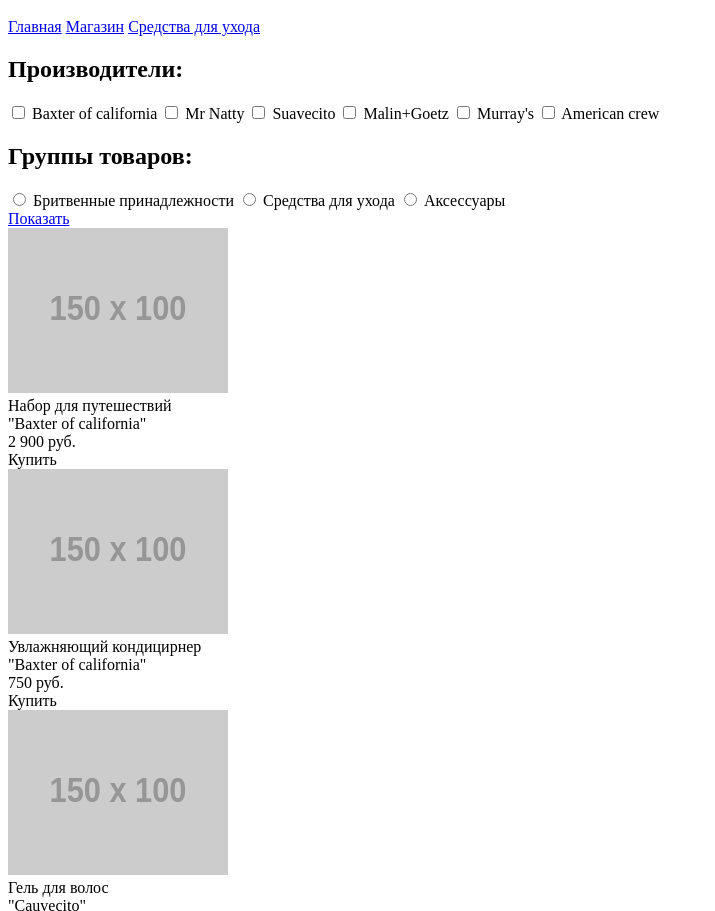
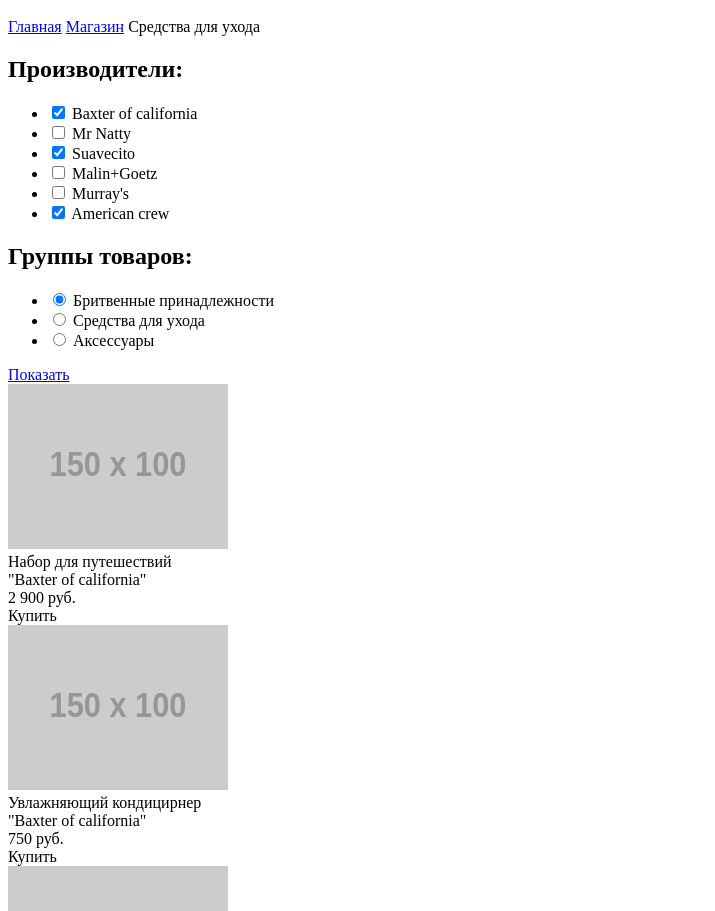
Before and after one commit to spololin/html_Basic, a plain HTML site: page catalog.html in a window 1280 px wide. Shown: the part 220-1131 px from the top of the page, without its empty margins (0-715 px from the left). Drawn offline with Linux system fonts and the light colour scheme; placeholder pictures from the web are drawn by us.

Commit message:
no message

```diff
--- a/catalog.html
+++ b/catalog.html
@@ -8,7 +8,7 @@
     <body class="inner-page">
         <header class="main-header">
             <div class="container clearfix">
-                <nav>
+                <nav class="main-navigation">
                     <ul>
                         <li>
                             <a href="#">Главная</a>
@@ -35,45 +35,71 @@
                 </div>
             </div>
         </header>
+
         <div class="container">
             <h1>Средства для ухода</h1>
-            <div class="breadcrumbs clearfix">
-                <a href="#">Главная</a>
-                <a href="#">Магазин</a>
-                <a href="#" class="active">Средства для ухода</a>
-            </div>
-            <aside class="sidebar clearfix">
+            <nav class="breadcrumbs clearfix">
+                <a class="breadcrumbs-item" href="#">Главная</a>
+                <a class="breadcrumbs-item" href="#">Магазин</a>
+                <span class="breadcrumbs-item">Средства для ухода</a>
+            </nav>
+
+            <aside class="sidebar-catalog">
                 <div class="producer">
-                    <h2>Производители:</h2>
-                    <input type="checkbox" id="check1" name="cb" />
-                    <label for="check1"><span></span>Baxter of california</label>
-                    <input type="checkbox" id="check2" name="cb" />
-                    <label for="check2"><span></span>Mr Natty</label>
-                    <input type="checkbox" id="check3" name="cb" />
+                    <h2 class="filter-title">Производители:</h2>
+                    <ul>
+                        <li>
+                            <input class="input-check" type="checkbox" id="brnad1" name="brand" checked>
+                            <label for="brand1"><span></span>Baxter of california</label>
+                        </li>
+                        <li>
+                            <input class="input-check" type="checkbox" id="brand2" name="brand">
+                            <label for="brand2"><span></span>Mr Natty</label>
+                        </li>
+                        <li>
+                            <input class="input-check" type="checkbox" id="brand3" name="brand" checked>
                             <label for="check3"><span></span>Suavecito</label>
-                    <input type="checkbox" id="check4" name="cb" />
+                        </li>
+                        <li>
+                            <input class="input-check" type="checkbox" id="brand4" name="brand">
                             <label for="check4"><span></span>Malin+Goetz</label>
-                    <input type="checkbox" id="check5" name="cb" />
+                        </li>
+                        <li>
+                            <input class="input-check" type="checkbox" id="brand5" name="brand">
                             <label for="check5"><span></span>Murray's</label>
-                    <input type="checkbox" id="check6" name="cb" />
+                        </li>
+                        <li>
+                            <input class="input-check" type="checkbox" id="brand6" name="brand" checked>
                             <label for="check6"><span></span>American crew</label>
+                        </li>
+                    </ul>
                 </div>
                 <div class="group-items">
-                    <h2>Группы товаров:</h2>
-                    <input type="radio" name="group-item" id="item1">
-                    <label for="item1"><span></span>Бритвенные принадлежности</label>
-                    <input type="radio" name="group-item" id="item2">
-                    <label for="item2"><span></span>Средства для ухода</label>
-                    <input type="radio" name="group-item" id="item3">
-                    <label for="item3"><span></span>Аксессуары</label>
+                    <h2 class="filter-title">Группы товаров:</h2>
+                    <ul>
+                        <li>
+                            <input class="input-radio" type="radio" id="group1" name="group" checked>
+                            <label for="group1"><span></span>Бритвенные принадлежности</label>
+                        </li>
+                        <li>
+                            <input class="input-radio" type="radio" id="group2" name="group">
+                            <label for="group2"><span></span>Средства для ухода</label>
+                        </li>
+                        <li>
+                            <input class="input-radio" type="radio" id="item3" name="group">
+                            <label for="group3"><span></span>Аксессуары</label>
+                        </li>
+                    </ul>
                 </div>
                 <a href="#" class="btn">Показать</a>
             </aside>
-            <div class="container-content clearfix">
+
+            <div class="container-content">
+                <div class="product-cards">
                     <section class="product-card">
-                    <div class="image-item">
-                        <img src="http://placehold.it/150x100" alt="" width="220" height="165">
-                    </div>
+                        <a class="image-item" href="">
+                            <img src="http://placehold.it/150x100" alt="Набор для путешествий" width="220" height="165">
+                        </a>
                         <div class="description-product">
                             <div class="category-item">Набор для путешествий</div>
                             <div class="name-item">"Baxter of california"</div>
@@ -84,9 +110,9 @@
                         </div>
                     </section>
                     <section class="product-card">
-                    <div class="image-item">
-                        <img src="http://placehold.it/150x100" alt="" width="220" height="165">
-                    </div>
+                        <a class="image-item" href="">
+                            <img src="http://placehold.it/150x100" alt="Увлажняющий кондиционер" width="220" height="165">
+                        </a>
                         <div class="description-product">
                             <div class="category-item">Увлажняющий кондицирнер</div>
                             <div class="name-item">"Baxter of california"</div>
@@ -97,9 +123,9 @@
                         </div>
                     </section>
                     <section class="product-card">
-                    <div class="image-item">
-                        <img src="http://placehold.it/150x100" alt="" width="220" height="165">
-                    </div>
+                        <a class="image-item" href="">
+                            <img src="http://placehold.it/150x100" alt="Гель для волос" width="220" height="165">
+                        </a>
                         <div>
                             <div class="category-item">Гель для волос</div>
                             <div class="name-item">"Сauvecito"</div>
@@ -110,9 +136,9 @@
                         </div>
                     </section>
                     <section class="product-card">
-                    <div class="image-item">
-                        <img src="http://placehold.it/150x100" alt="" width="220" height="165">
-                    </div>
+                        <a class="image-item" href="">
+                            <img src="http://placehold.it/150x100" alt="Глина для укладки волос" width="220" height="165">
+                        </a>
                         <div class="description-product">
                             <div class="category-item">Глина для укладки волос</div>
                             <div class="name-item">"American crew"</div>
@@ -123,9 +149,9 @@
                         </div>
                     </section>
                     <section class="product-card">
-                    <div class="image-item">
-                        <img src="http://placehold.it/150x100" alt="" width="220" height="165">
-                    </div>
+                        <a class="image-item" href="">
+                            <img src="http://placehold.it/150x100" alt="Гель для волос" width="220" height="165">
+                        </a>
                         <div class="description-product">
                             <div class="category-item">Гель для волос</div>
                             <div class="name-item">"American crew"</div>
@@ -136,9 +162,9 @@
                         </div>
                     </section>
                     <section class="product-card">
-                    <div class="image-item">
-                        <img src="http://placehold.it/150x100" alt="" width="220" height="165">
-                    </div>
+                        <a class="image-item" href="">
+                            <img src="http://placehold.it/150x100" alt="Набор для бритья" width="220" height="165">
+                        </a>
                         <div class="description-product">
                             <div class="category-item">Набор для бритья</div>
                             <div class="name-item">"Baxter of california"</div>
@@ -148,6 +174,8 @@
                             <a class="btn">Купить</a>
                         </div>
                     </section>
+                </div>
+
                 <div class="page-number">
                     <a href="#" class="btn">1</a>
                     <a href="#" class="btn active">2</a>
@@ -156,6 +184,7 @@
                 </div>
             </div>
         </div>
+
         <footer class="main-footer">
             <div class="container clearfix">
                 <section class="footer-contacts">
```
Lines whose indentation alone changed are shown as unchanged.
